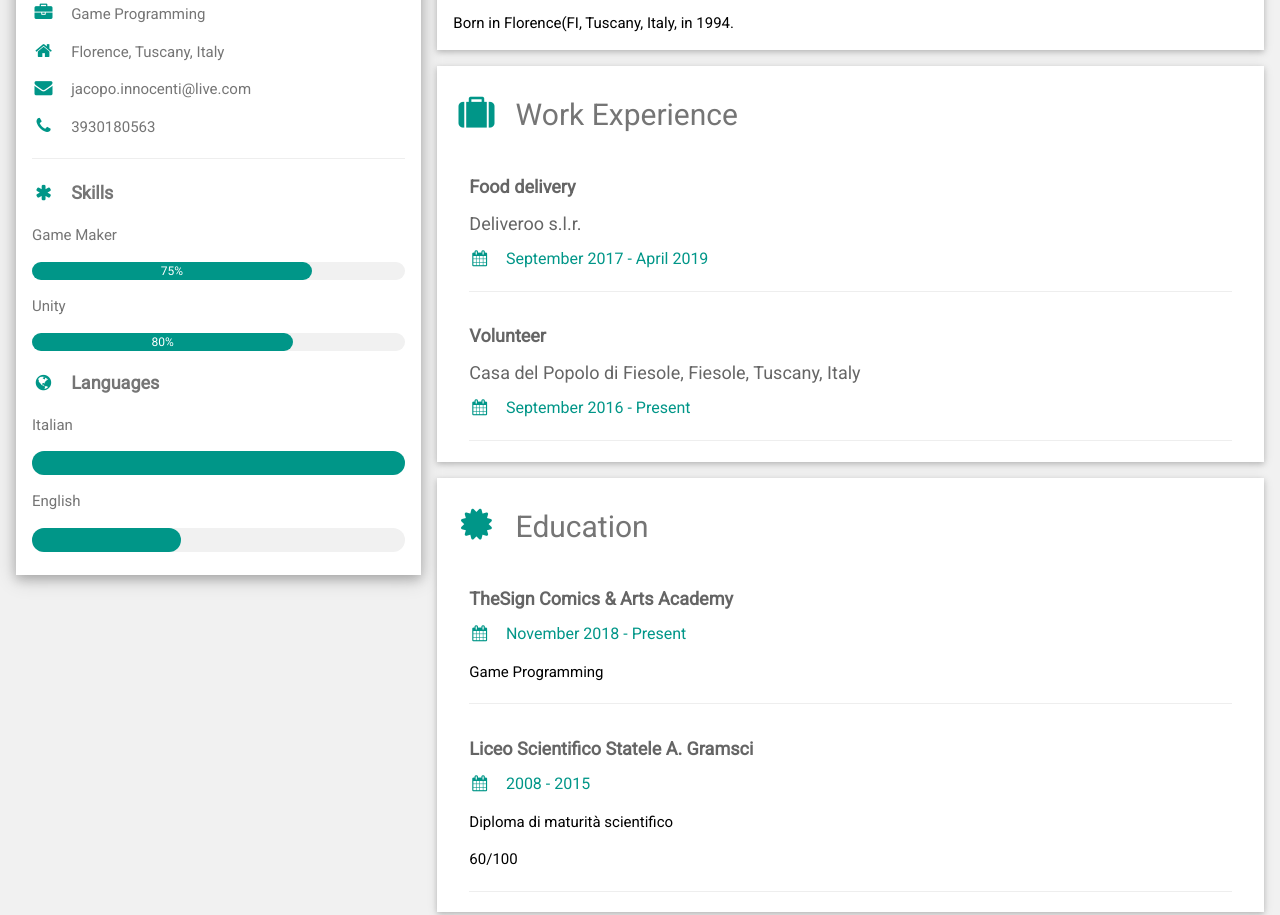
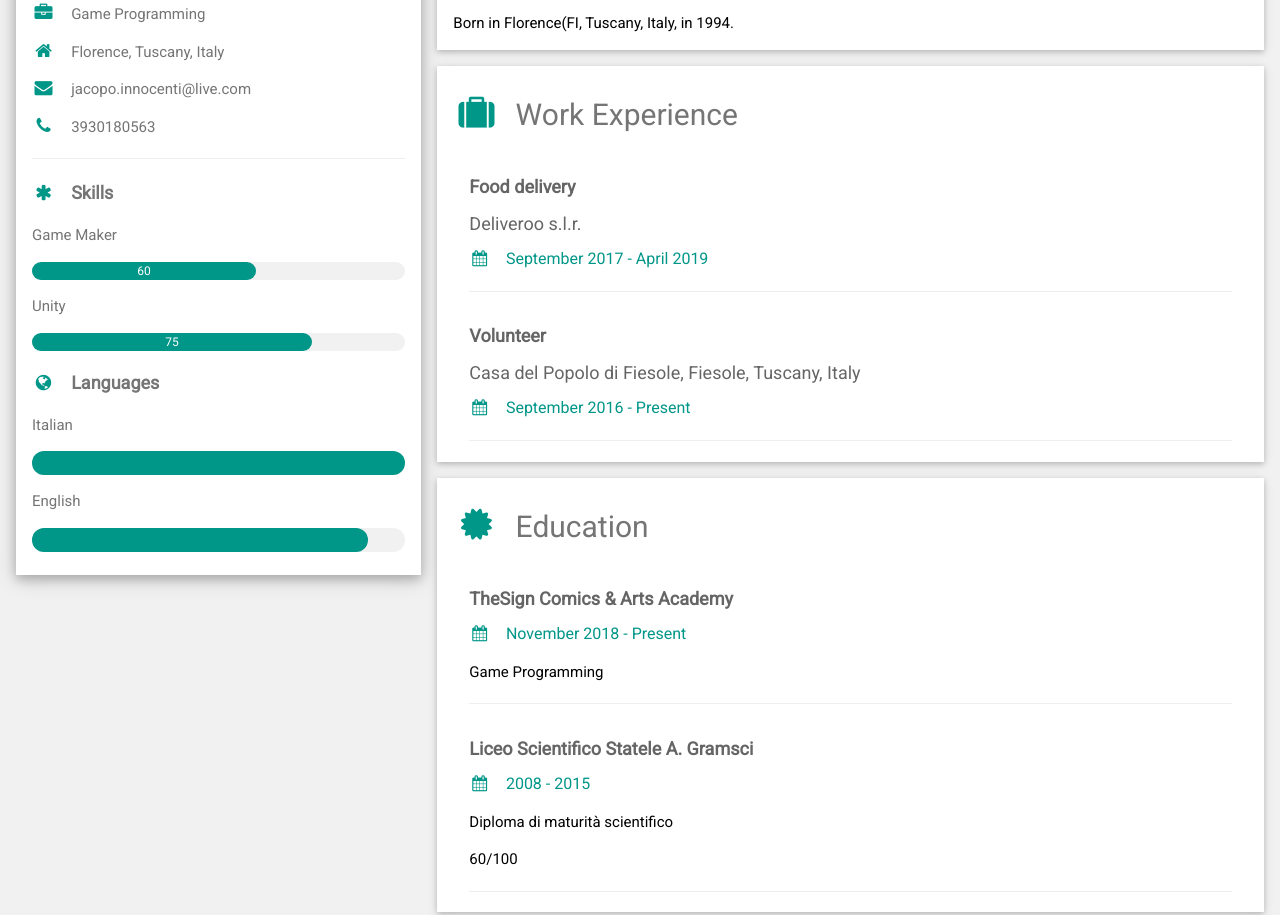
Before and after one commit to InnoLeggenda/innoleggenda.github.io, a plain HTML site: page index.html in a window 1280 px wide. Shown: the part 106-1021 px from the top of the page. Drawn offline with nearby package versions, Linux system fonts and the light colour scheme.

Commit message:
fixfixfix

```diff
--- a/index.html
+++ b/index.html
@@ -43,11 +43,11 @@ html,body,h1,h2,h3,h4,h5,h6 {font-family: "Roboto", sans-serif}
           <p class="w3-large"><b><i class="fa fa-asterisk fa-fw w3-margin-right w3-text-teal"></i>Skills</b></p>
           <p>Game Maker</p>
           <div class="w3-light-grey w3-round-xlarge w3-small">
-            <div class="w3-container w3-center w3-round-xlarge w3-teal" style="width:75%">75%</div>
+            <div class="w3-container w3-center w3-round-xlarge w3-teal" style="width:60%">60</div>
           </div>
           <p>Unity</p>
           <div class="w3-light-grey w3-round-xlarge w3-small">
-            <div class="w3-container w3-center w3-round-xlarge w3-teal" style="width:70%">80%</div>
+            <div class="w3-container w3-center w3-round-xlarge w3-teal" style="width:75%">75</div>
           </div>
 
           <p class="w3-large w3-text-theme"><b><i class="fa fa-globe fa-fw w3-margin-right w3-text-teal"></i>Languages</b></p>
@@ -57,7 +57,7 @@ html,body,h1,h2,h3,h4,h5,h6 {font-family: "Roboto", sans-serif}
           </div>
           <p>English</p>
           <div class="w3-light-grey w3-round-xlarge">
-            <div class="w3-round-xlarge w3-teal" style="height:24px;width:40%"></div>
+            <div class="w3-round-xlarge w3-teal" style="height:24px;width:90%"></div>
           </div>
           <br>
         </div>
```
